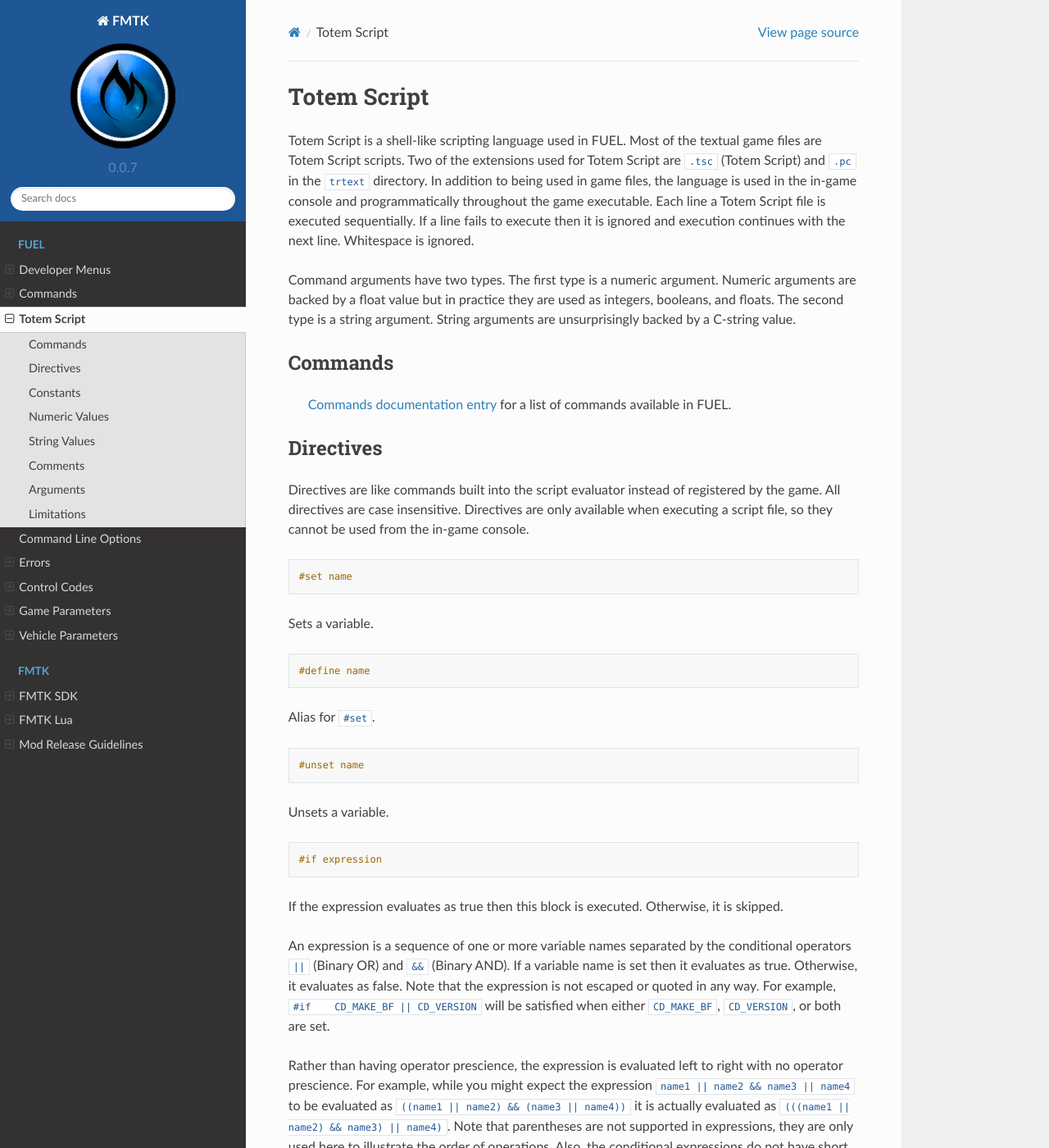
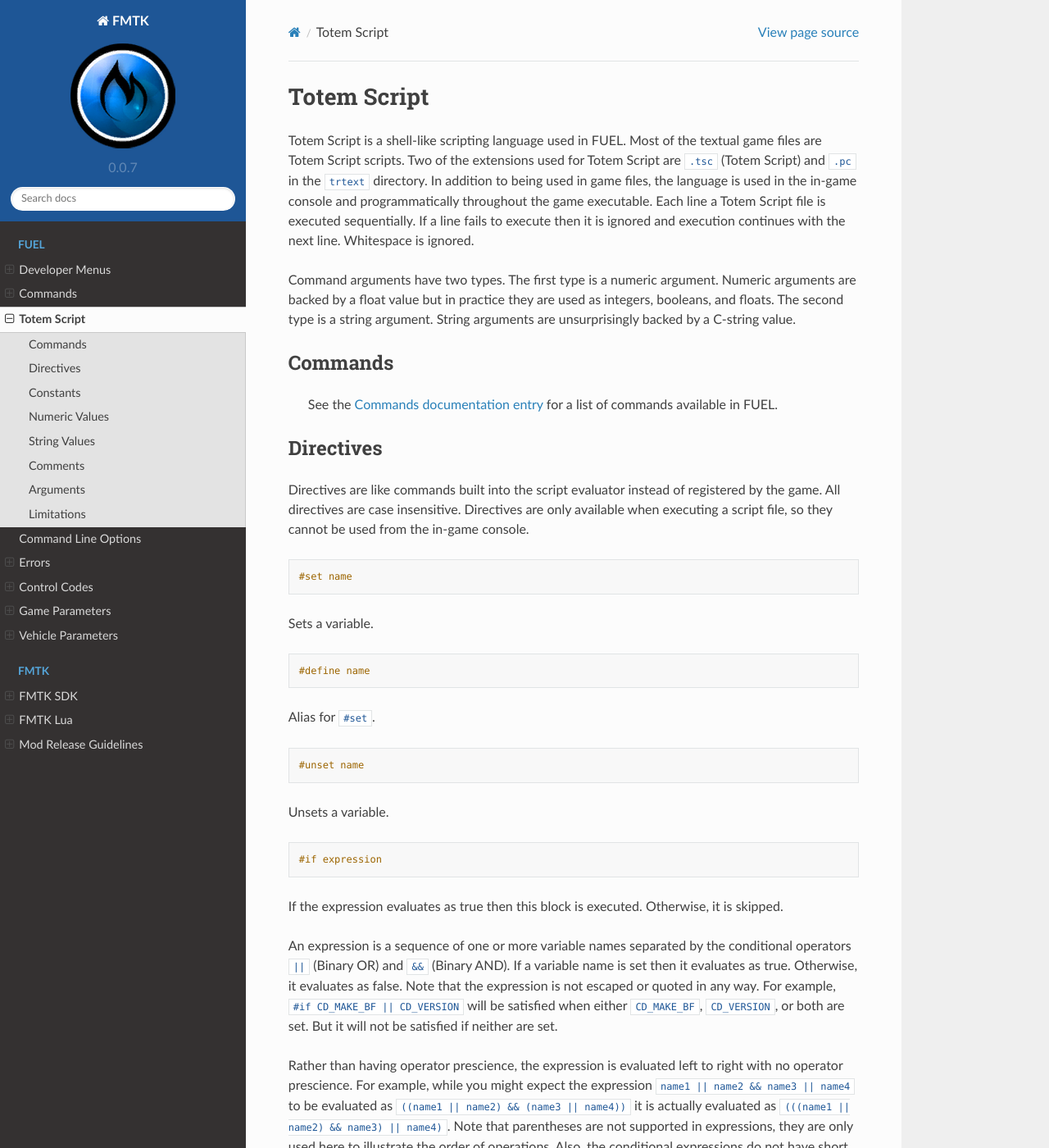
Before and after one commit to widberg/fmtk, a Sphinx documentation site: the page built from docs/source/fueltotemscript.rst, in a window 1280 px wide and 1400 px high. Shown: the whole window at 82% size. Built offline with Sphinx 7.4.7 and the Read the Docs theme 2.0.0, drawn with Linux system fonts in a browser that asks for light colours.

Commit message:
update totem script docs

```diff
--- a/docs/source/fueltotemscript.rst
+++ b/docs/source/fueltotemscript.rst
@@ -8,7 +8,7 @@
 Commands
 --------
 
- :ref:`Commands documentation entry<Commands>` for a list of commands available in FUEL.
+ See the :ref:`Commands documentation entry<Commands>` for a list of commands available in FUEL.
 
 Directives
 ----------
@@ -39,7 +39,7 @@
 
 If the expression evaluates as true then this block is executed. Otherwise, it is skipped.
 
-An expression is a sequence of one or more variable names separated by the conditional operators ``||`` (Binary OR) and ``&&`` (Binary AND). If a variable name is set then it evaluates as true. Otherwise, it evaluates as false. Note that the expression is not escaped or quoted in any way. For example, ``#if	CD_MAKE_BF || CD_VERSION`` will be satisfied when either ``CD_MAKE_BF``, ``CD_VERSION``, or both are set.
+An expression is a sequence of one or more variable names separated by the conditional operators ``||`` (Binary OR) and ``&&`` (Binary AND). If a variable name is set then it evaluates as true. Otherwise, it evaluates as false. Note that the expression is not escaped or quoted in any way. For example, ``#if CD_MAKE_BF || CD_VERSION`` will be satisfied when either ``CD_MAKE_BF``, ``CD_VERSION``, or both are set. But it will not be satisfied if neither are set.
 
 Rather than having operator prescience, the expression is evaluated left to right with no operator prescience. For example, while you might expect the expression ``name1 || name2 && name3 || name4`` to be evaluated as ``((name1 || name2) && (name3 || name4))`` it is actually evaluated as ``(((name1 || name2) && name3) || name4)``. Note that parentheses are not supported in expressions, they are only used here to illustrate the order of operations. Also, the conditional expressions do not have short circuit evaluation, not that this matters since there are no side effects.
 
```
